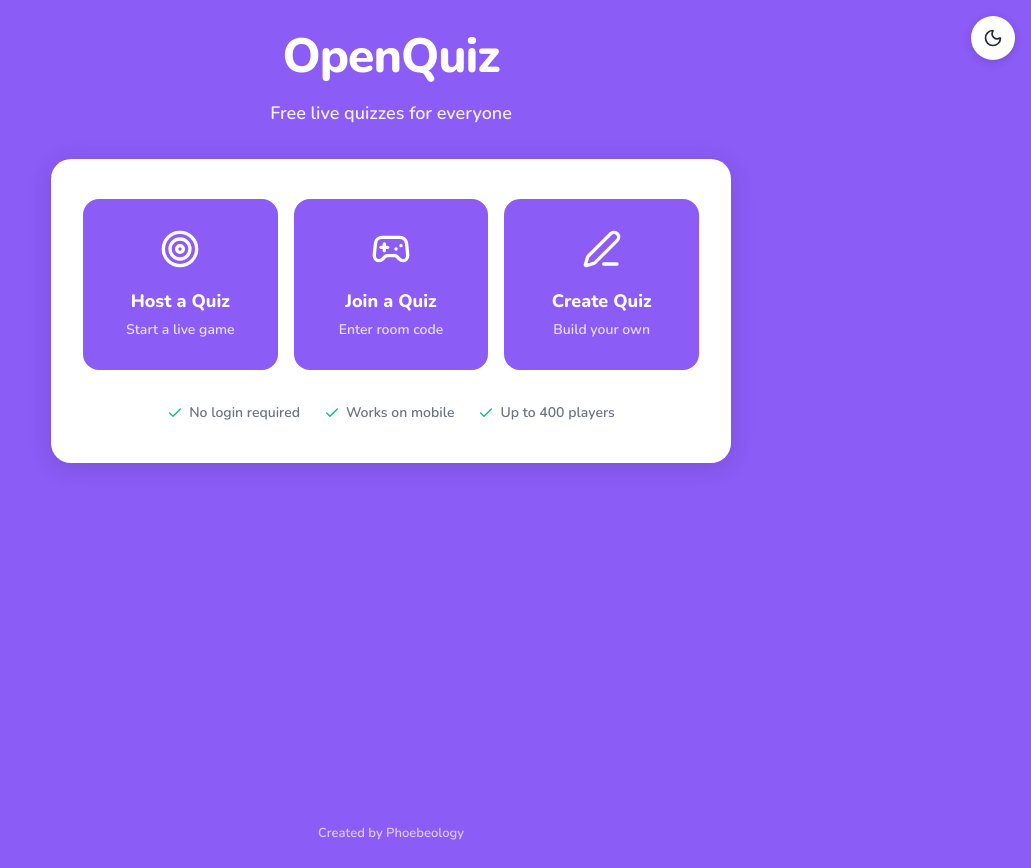
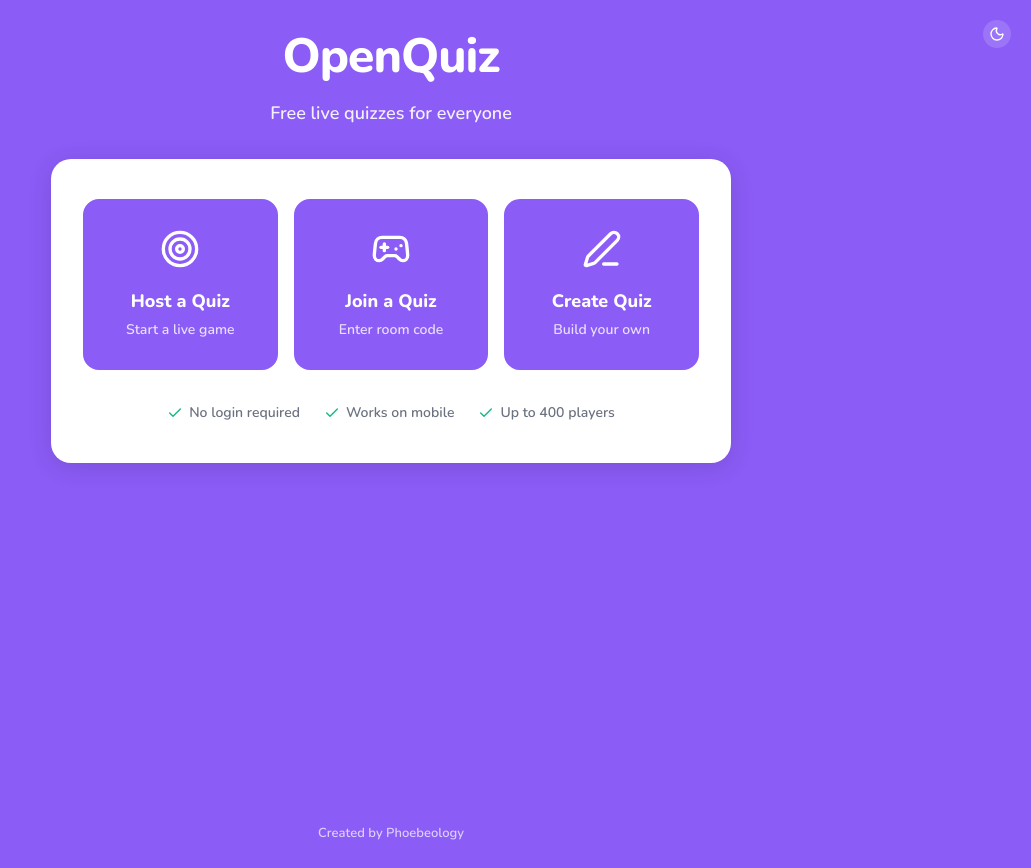
Before and after one commit to yohurokano/openquiz, a React (Vite) app in the folder client/: page / in a window 1280 px wide. Shown: the whole page, without its empty margins (249-1280 px from the left). Built offline with nearby package versions, Linux system fonts and the light colour scheme; no server answers.

Commit message:
Make theme toggle smaller and positioned at top right

```diff
--- a/client/src/index.css
+++ b/client/src/index.css
@@ -1253,30 +1253,34 @@ input:focus, textarea:focus, select:focus {
 /* ===== THEME TOGGLE ===== */
 .themeToggle {
   position: fixed;
-  top: 16px;
-  right: 16px;
+  top: 20px;
+  right: 20px;
   z-index: 1000;
-  width: 44px;
-  height: 44px;
+  width: 28px;
+  height: 28px;
   border-radius: 50%;
   border: none;
-  background: var(--card);
-  color: var(--text);
+  background: rgba(255, 255, 255, 0.15);
+  color: #fff;
   cursor: pointer;
   display: flex;
   align-items: center;
   justify-content: center;
-  box-shadow: 0 2px 8px rgba(0, 0, 0, 0.15);
   transition: all 0.2s ease;
 }
 
 .themeToggle:hover {
   transform: scale(1.1);
-  box-shadow: 0 4px 12px rgba(0, 0, 0, 0.2);
+  background: rgba(255, 255, 255, 0.25);
 }
 
 .themeToggle:active {
   transform: scale(0.95);
+}
+
+.themeToggle svg {
+  width: 16px;
+  height: 16px;
 }
 
 [data-theme="dark"] .themeToggle {
```
